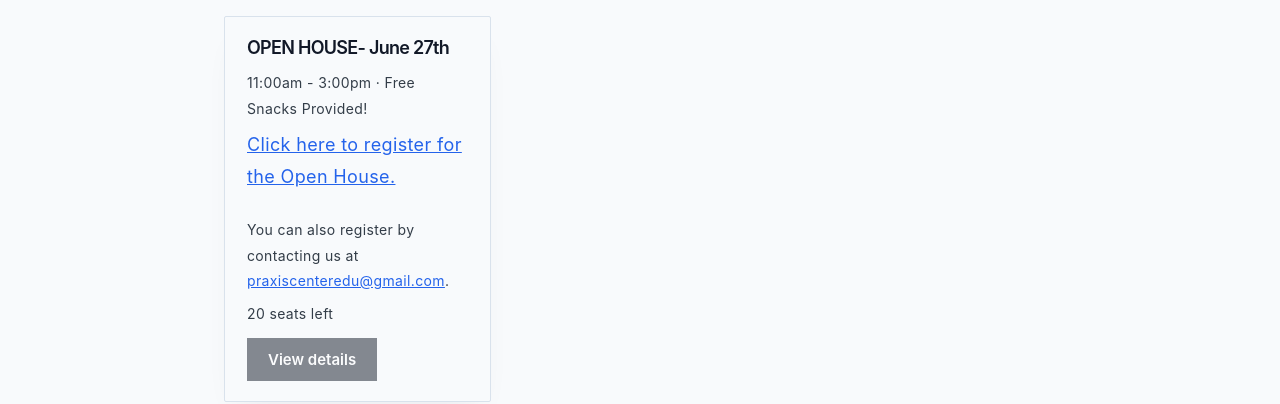
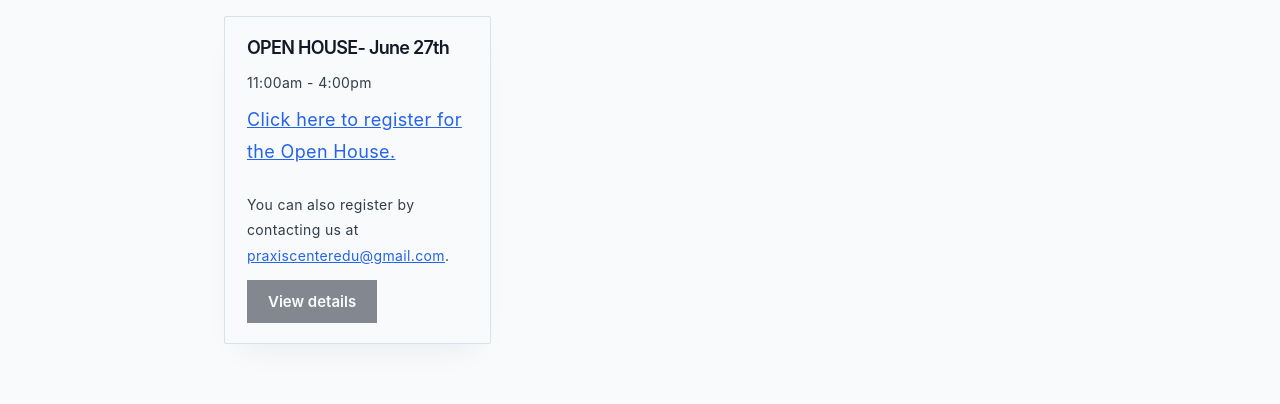
Before and after one commit to davidseol628-sketch/davids-website, a React (Vite) app: page /catalog in a window 1280 px wide. Shown: the part 275-679 px from the top of the page. Built offline with nearby package versions, Linux system fonts and the light colour scheme; no server answers.

Commit message:
Update registration Open House time and remove old availability copy

```diff
--- a/src/catalog/CatalogPage.jsx
+++ b/src/catalog/CatalogPage.jsx
@@ -11,14 +11,12 @@ const openHouseItem = {
 function getClassDescription(title) {
   const normalized = title?.trim().toLowerCase()
   if (normalized.includes('open house')) {
-    return '11:00am - 3:00pm · Free Snacks Provided!'
+    return '11:00am - 4:00pm'
   }
   return 'A hands-on class designed to inspire curiosity and practical learning.'
 }
 
 export default function CatalogPage() {
-  const seatsLeft = Math.max(0, (openHouseItem.capacity || 0) - (openHouseItem.student_ids || []).length)
-
   return (
     <div className={shared.page}>
       <h1>Registration</h1>
@@ -45,9 +43,6 @@ export default function CatalogPage() {
             You can also register by contacting us at{' '}
             <a href="mailto:praxiscenteredu@gmail.com">praxiscenteredu@gmail.com</a>.
           </p>
-          <p className={shared.muted} style={{ marginTop: 8 }}>
-            {`${seatsLeft} seat${seatsLeft === 1 ? '' : 's'} left`}
-          </p>
           <div style={{ marginTop: 12 }}>
             <button type="button" className={shared.btn} disabled>
               View details
--- a/src/catalog/SectionDetail.jsx
+++ b/src/catalog/SectionDetail.jsx
@@ -10,7 +10,7 @@ const OPEN_HOUSE_ID = 'static-open-house'
 const openHouseSection = {
   id: OPEN_HOUSE_ID,
   title: 'OPEN HOUSE- June 27th',
-  description: 'Register your child for our free Open House event. 11:00am - 3:00pm · Free Snacks Provided!',
+  description: 'Register your child for our free Open House event. 11:00am - 4:00pm.',
   capacity: 20,
   student_ids: [],
 }
```
Also changed, not shown: 1 other file (tests, documents, lock files or other folders).
